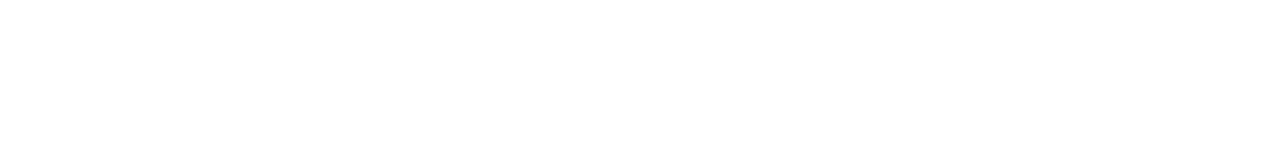
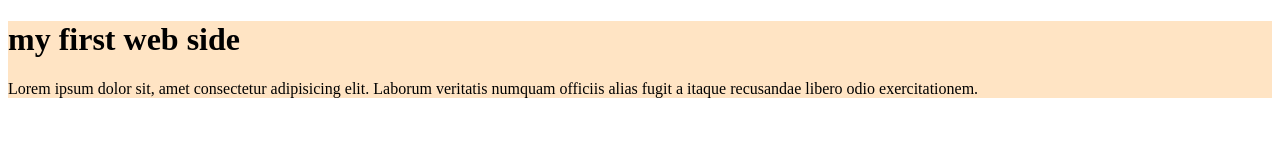
Before and after one commit to yaminyyy/my-third-web-page, a plain HTML site: page index.html in a window 1280 px wide. Drawn offline with Linux system fonts and the light colour scheme.

Commit message:
added the secend blog

```diff
--- a/index.html
+++ b/index.html
@@ -4,8 +4,12 @@
     <meta charset="UTF-8">
     <meta name="viewport" content="width=device-width, initial-scale=1.0">
     <title>my third web page</title>
+    <link rel="stylesheet" href="style.css">
 </head>
 <body>
-
+ <div>
+    <h1>my first web side</h1>
+    <p>Lorem ipsum dolor sit, amet consectetur adipisicing elit. Laborum veritatis numquam officiis alias fugit a itaque recusandae libero odio exercitationem.</p>
+ </div>
 </body>
 </html>
--- a/style.css
+++ b/style.css
@@ -0,0 +1,3 @@
+div{
+    background-color: bisque;
+}
```
